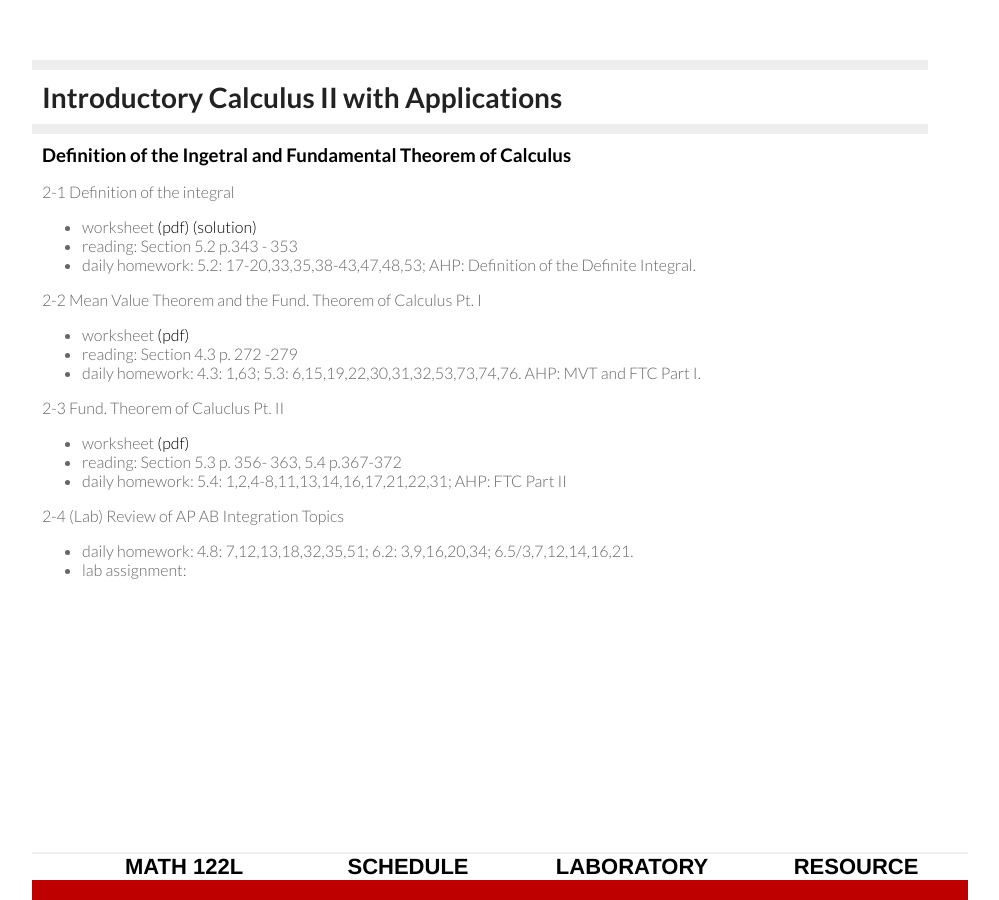
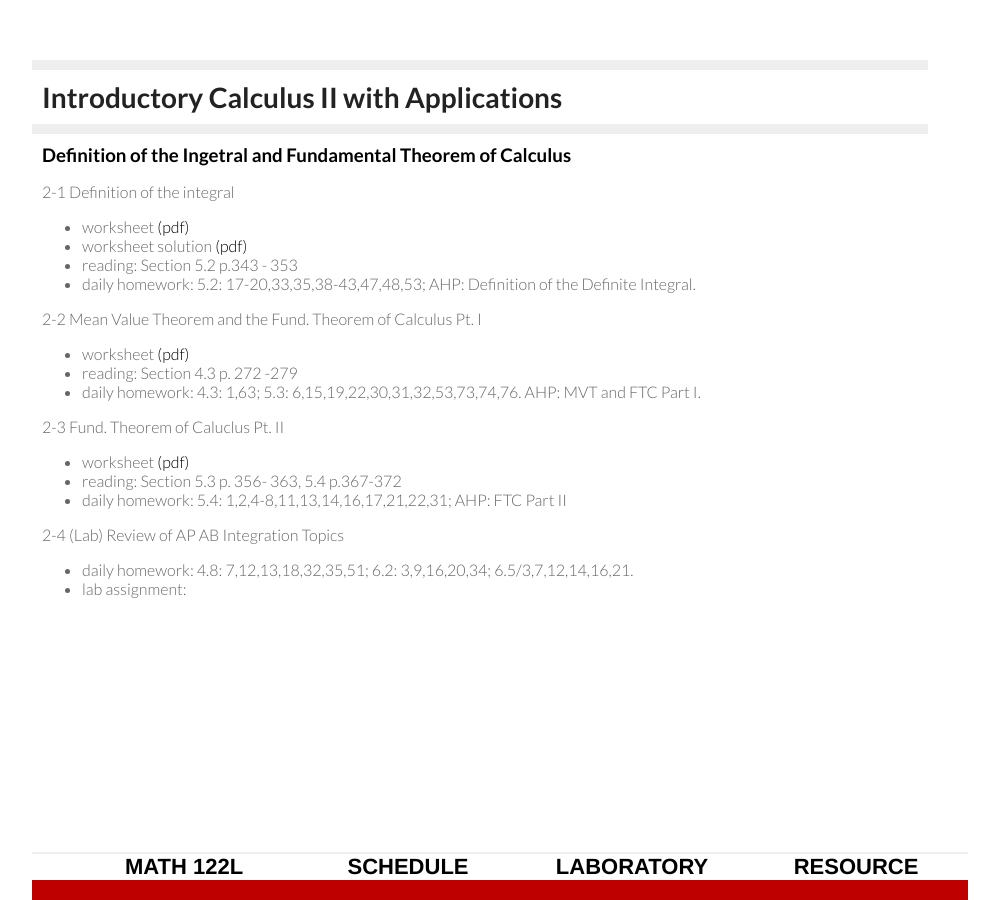
Before and after one commit to sshanshans/calculus2, a Jekyll site: the page built from schedule/week2/week2.md, in a window 1280 px wide. Shown: the whole page, without its empty margins (160-1159 px from the left). Built offline with Jekyll 4.4.1, drawn with Linux system fonts in a browser that asks for light colours.

Commit message:
Update week2.md

```diff
--- a/schedule/week2/week2.md
+++ b/schedule/week2/week2.md
@@ -7,7 +7,8 @@ description: weekly schedule
 
 2-1 Definition of the integral    <br>
 
-* worksheet [(pdf)](\calculus2\schedule\week2\2-1Shan.pdf) [(solution)](\calculus2\schedule\week2\2-1ShanSoln.pdf)  <br>
+* worksheet [(pdf)](\calculus2\schedule\week2\2-1Shan.pdf) <be>
+* worksheet solution [(pdf)](\calculus2\schedule\week2\2-1ShanSoln.pdf)  <br>
 * reading: Section 5.2 p.343 - 353   <br>
 * daily homework: 5.2: 17-20,33,35,38-43,47,48,53; AHP: Definition of the Definite Integral.  <br>
 
```
